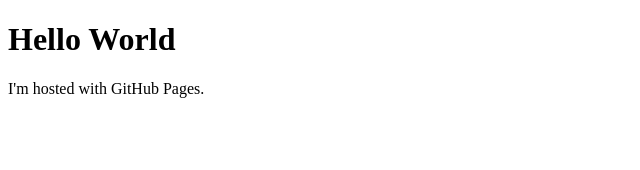
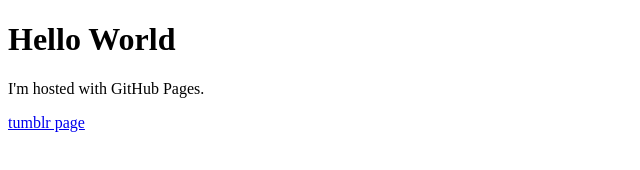
Before and after one commit to mrn5/mygreatwebsite, a plain HTML site: page index.html in a window 1280 px wide. Shown: the full height of the page, 0-640 px from the left. Drawn offline with Linux system fonts and the light colour scheme.

Commit message:
Update index.html

```diff
--- a/index.html
+++ b/index.html
@@ -3,5 +3,6 @@
 <body>
 <h1>Hello World</h1>
 <p>I'm hosted with GitHub Pages.</p>
+  <a href="/tmblrtheme.html"> tumblr page </a>
 </body>
 </html>
```
